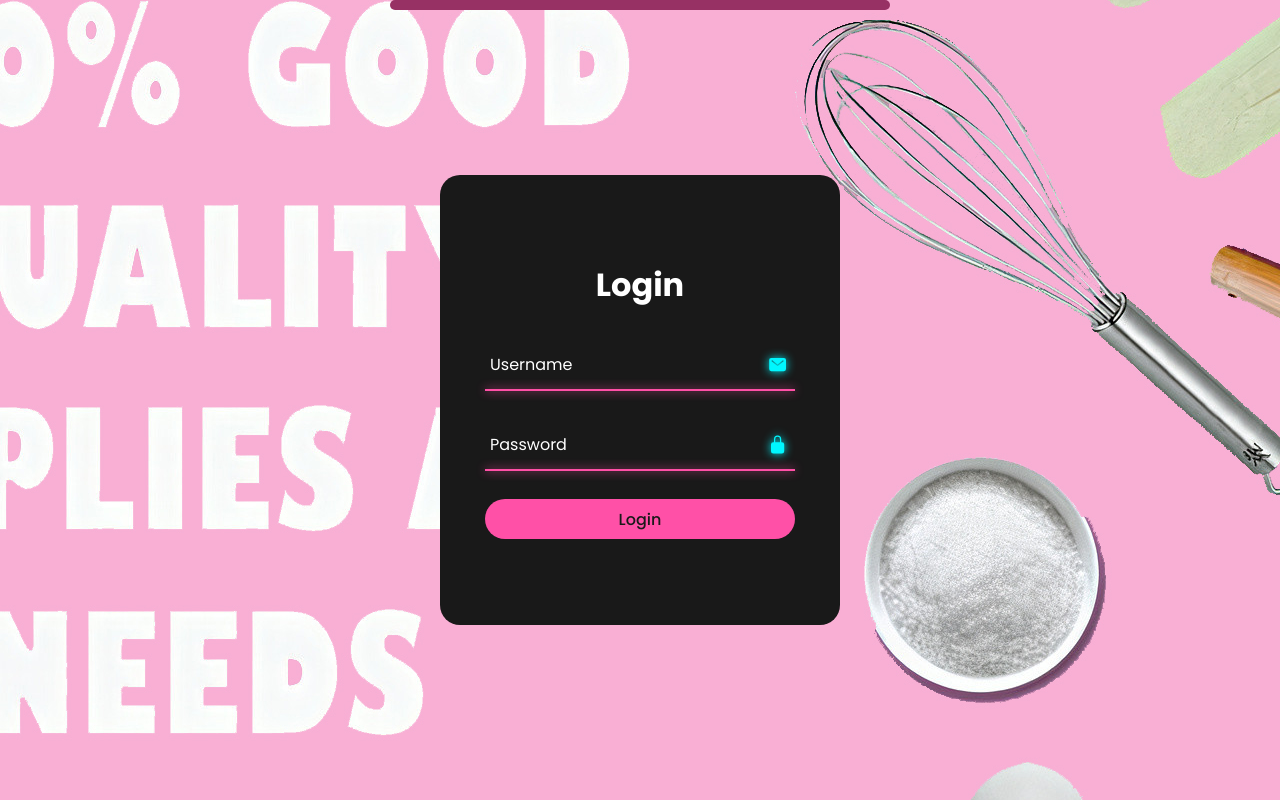
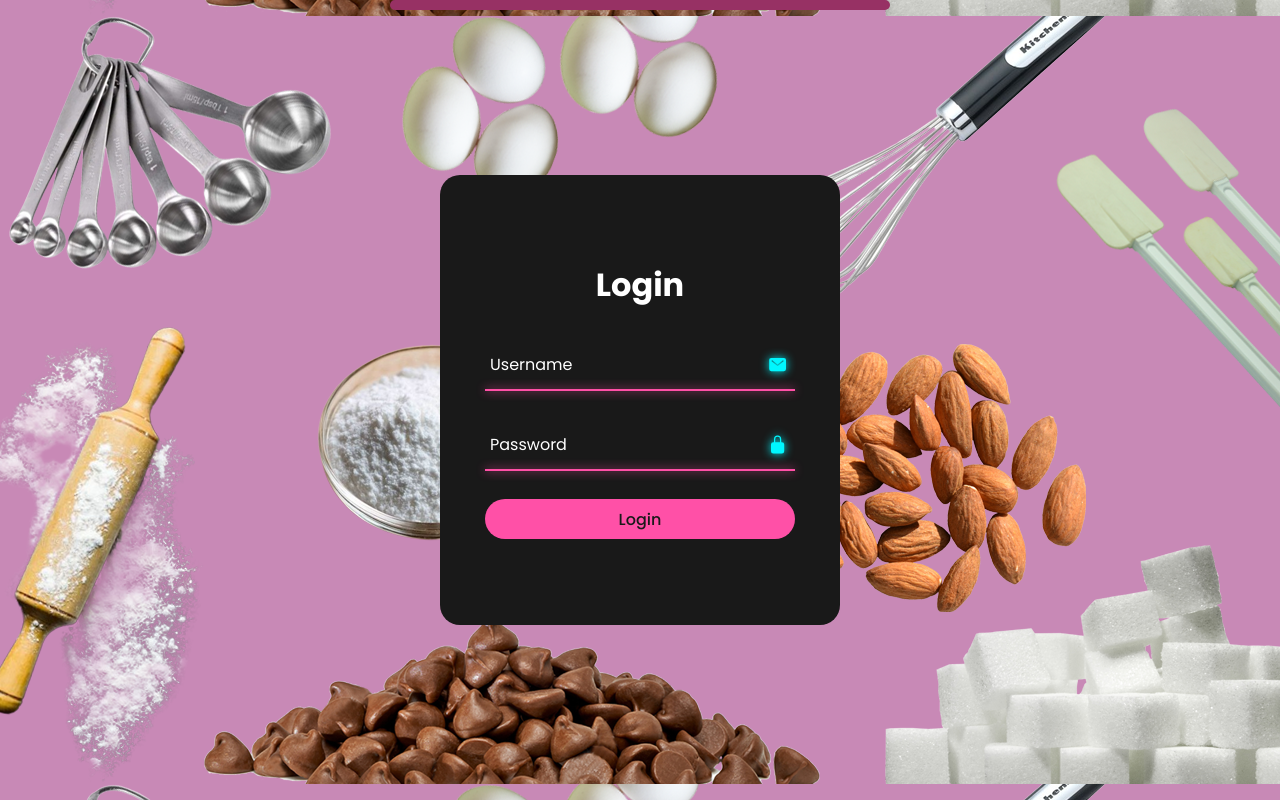
Before and after one commit to kristansanjuan/IMS, a PHP site: page / in a window 1280 px wide. Run offline with PHP 8.4, Linux system fonts and the light colour scheme.

Commit message:
added new background image | change the image background
haha

```diff
--- a/stylesheetadmin.css
+++ b/stylesheetadmin.css
@@ -12,9 +12,9 @@ body {
     justify-content: center;
     align-items: center;
     min-height: 100vh;
-    background: cover;
     background: center;
-    background-image: url('images/background.jpg');
+	color:rgb(255, 80, 167);
+    background-image: url('images/trytry.png');
 }
 
 .admin-login {
```
Also changed, not shown: images/trytry.png (added).
